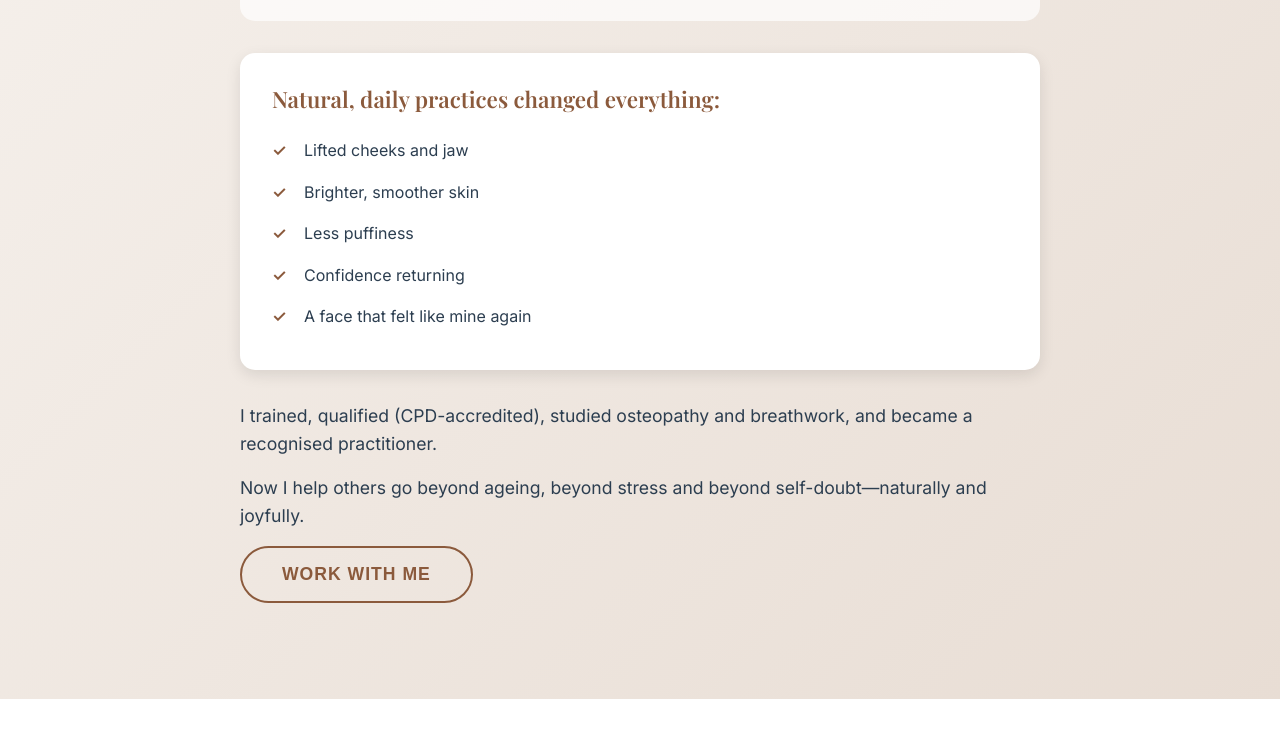
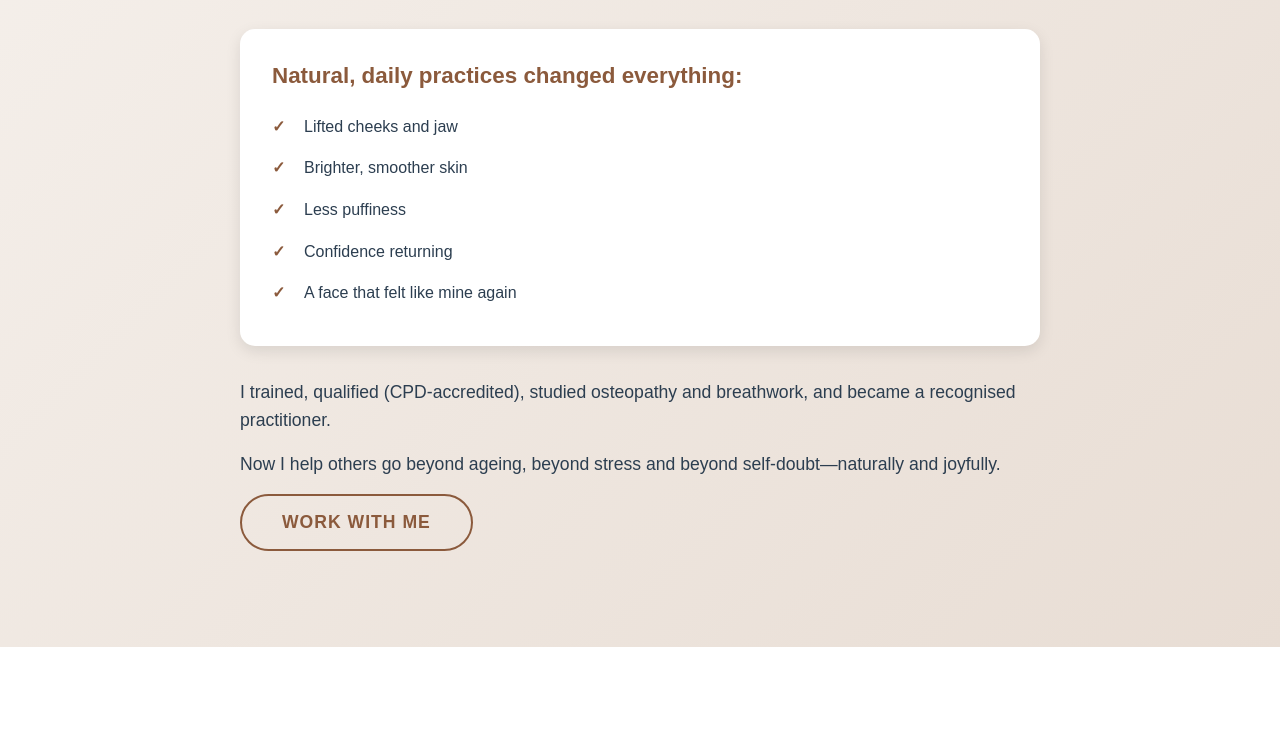
Before and after one commit to wellis321/beyond, a website: page index.html in a window 1280 px wide. Shown: the part 5025-5760 px from the top of the page. Drawn offline with nearby package versions, Linux system fonts and the light colour scheme.

Commit message:
new font types

```diff
--- a/beyond-styles.css
+++ b/beyond-styles.css
@@ -10,7 +10,7 @@ html {
 }
 
 body {
-    font-family: 'Inter', sans-serif;
+    font-family: Arial, sans-serif;
     line-height: 1.6;
     color: #2c3e50;
     background-color: #fefefe;
@@ -29,7 +29,7 @@ h3,
 h4,
 h5,
 h6 {
-    font-family: 'Playfair Display', serif;
+    font-family: Arial, sans-serif;
     font-weight: 600;
     line-height: 1.3;
     margin-bottom: 1rem;
@@ -183,7 +183,7 @@ p {
     margin-bottom: 1.5rem;
     font-size: 3.5rem;
     line-height: 1.3;
-    font-family: 'Inter', sans-serif;
+    font-family: Arial, sans-serif;
     font-weight: 300;
     letter-spacing: -0.02em;
     opacity: 0.9;
--- a/index.html
+++ b/index.html
@@ -8,9 +8,6 @@
     <meta name="description"
         content="Restore your natural facial structure, strength & radiance. Face rejuvenation beyond filters, beyond fillers, beyond the surface.">
     <link rel="stylesheet" href="beyond-styles.css">
-    <link
-        href="https://fonts.googleapis.com/css2?family=Playfair+Display:wght@400;600;700&family=Inter:wght@300;400;500;600&display=swap"
-        rel="stylesheet">
 </head>
 
 <body>
```
